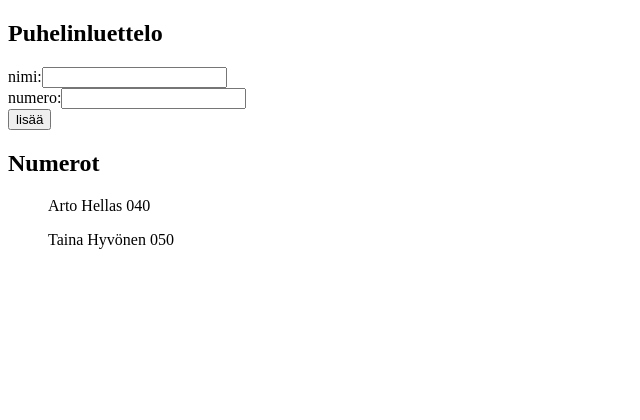
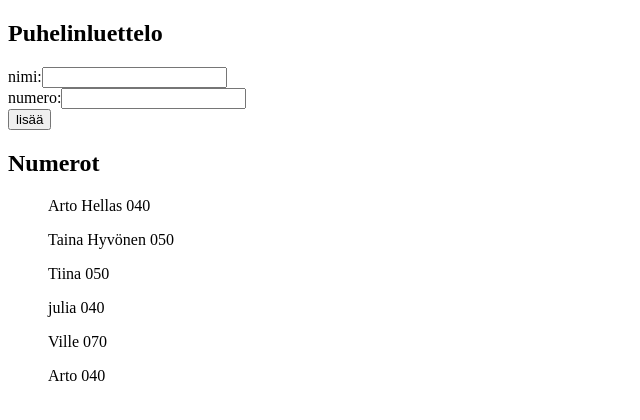
Before and after one commit to sarikorpialho/react_part2b, a React (Create React App) app in the folder part2b/: page / in a window 1280 px wide. Shown: the top 420 px of the page, without its empty margins (0-640 px from the left). Built offline with nearby package versions, Linux system fonts and the light colour scheme; data requests are answered from the project's data file.

Commit message:
Axios in own component

```diff
--- a/part2b/db.json
+++ b/part2b/db.json
@@ -9,6 +9,26 @@
       "id": 2,
       "name": "Taina Hyvönen",
       "number": "050"
+    },
+    {
+      "name": "Tiina",
+      "number": "050",
+      "id": 3
+    },
+    {
+      "name": "julia",
+      "number": "040",
+      "id": 4
+    },
+    {
+      "name": "Ville",
+      "number": "070",
+      "id": 5
+    },
+    {
+      "name": "Arto",
+      "number": "040",
+      "id": 6
     }
   ]
 }
--- a/part2b/src/App.js
+++ b/part2b/src/App.js
@@ -1,6 +1,6 @@
 import React, { useState, useEffect } from 'react'
 import Person from './component/Person'
-import axios from 'axios'
+import personService from './services/persons.js'
 
 
 const App = (props) => {
@@ -9,15 +9,14 @@ const App = (props) => {
   const [newNumber, setNewNumber] = useState('')
 
   useEffect(() => {
-    console.log('effect')
-    axios
-      .get('http://localhost:3001/persons')
-      .then(response => {
-        console.log('promise fulfilled')
-        setPerson(response.data)
+    personService
+      .getAll()
+        .then(initialPerson => {
+        setPerson(initialPerson)
       })
   }, [])
-  console.log('render', persons.length, 'persons')
+  //console.log('render', persons.length, 'persons')
+
 
 const addPerson = (event) => {
   event.preventDefault()
@@ -30,18 +29,32 @@ const addPerson = (event) => {
       name: newPerson,
       number: newNumber
     }
+
+
+    personService
+      .create(personNew)
+      .then(returnedPerson => {
+        setPerson(persons.concat(returnedPerson))
+        setNewPerson('')
+        setNewNumber('')
+      })
+    } else if (checkName.length !== 0) {
+      alert(`${newPerson} is already added to phonebook`);
+    }
+
+  }
     //setPerson(persons.concat(personNew))
-    axios
+   /* axios
     .post('http://localhost:3001/persons', personNew)
     .then(response => {
       setPerson(persons.concat(response.data))
-    })
-  } else if (checkName.length !== 0) {
+    })*/
+ /* } else if (checkName.length !== 0) {
     alert(`${newPerson} is already added to phonebook`);
   }
   setNewPerson('')
   setNewNumber('')
-}
+}*/
 /*const deleteContactOf = id => {
   const contact = persons.find(n => n.id === id)
   if(contact == true){
--- a/part2b/src/index.js
+++ b/part2b/src/index.js
@@ -1,10 +1,13 @@
 import ReactDOM from 'react-dom'
 import React from 'react'
-import App from './App.js'
+import App from './App'
 
+import axios from 'axios'
 
-
-ReactDOM.render(
-  <App />,
-  document.getElementById('root')
-)
+axios.get('http://localhost:3001/persons').then(response => {
+  const persons = response.data
+  ReactDOM.render(
+    <App persons={persons} />,
+    document.getElementById('root')
+  )
+})
--- /dev/null
+++ b/part2b/src/services/persons.js
@@ -0,0 +1,20 @@
+import axios from 'axios'
+const baseUrl = 'http://localhost:3001/persons'
+
+const getAll = () => {
+  const request = axios.get(baseUrl)
+
+  return request.then(response => response.data)
+}
+
+const create = newPerson => {
+  const request = axios.post(baseUrl, newPerson)
+  return request.then(response => response.data)
+}
+
+const update = (id, newPerson) => {
+  const request = axios.put(`${baseUrl}/${id}`, newPerson)
+  return request.then(response => response.data)
+}
+
+export default { getAll, create, update }
```
